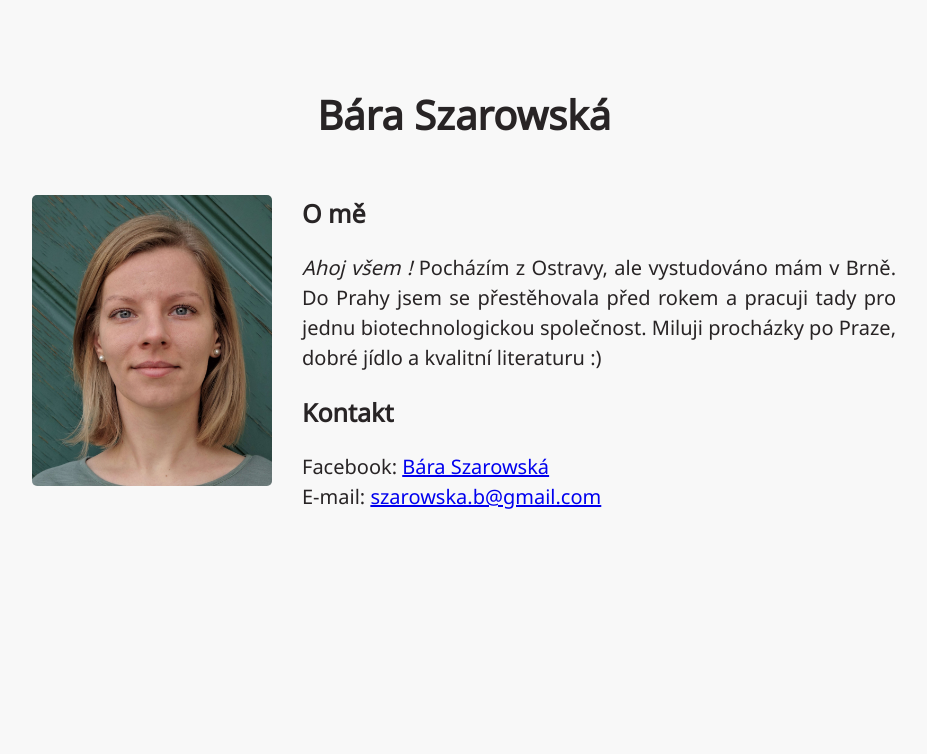
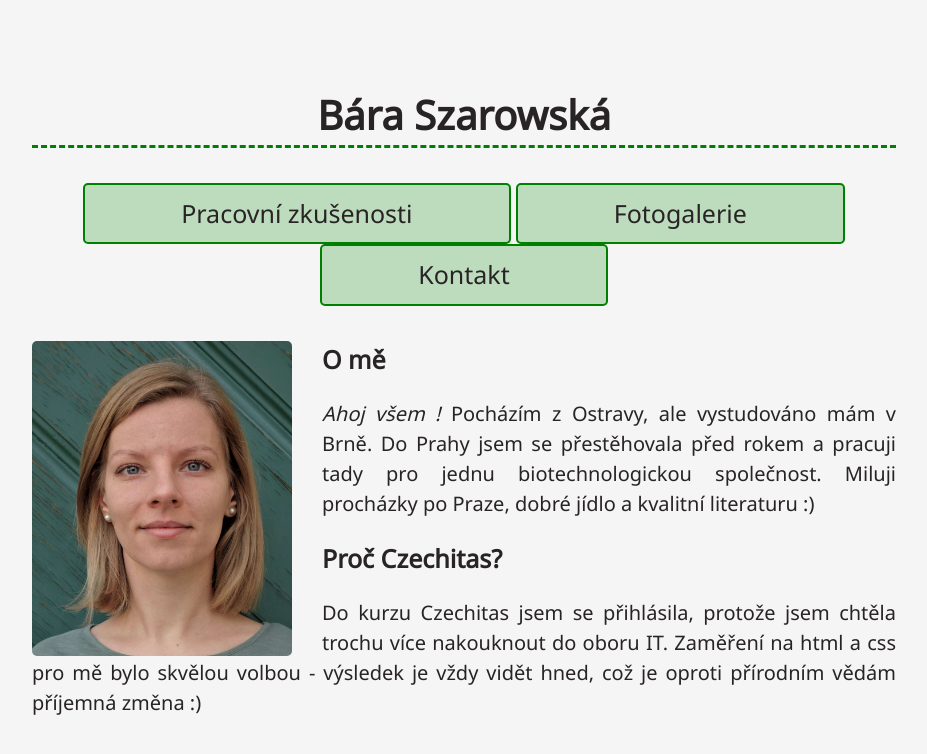
Before and after one commit to tvorimweb-2020-praha-podzim/du-01-vizitka-BaraSz, a plain HTML site: page ukol/index.html in a window 1280 px wide. Shown: the whole page, without its empty margins (176-1103 px from the left). Drawn offline with Linux system fonts and the light colour scheme.

Commit message:
Hotovo
Pridano menu a obrazky. Celkova uprava stranky.

```diff
--- /dev/null
+++ b/ukol/fotogalerie.css
@@ -0,0 +1,43 @@
+body {
+    color: #282425;
+    background-color:whitesmoke;
+    font-family: 'Noto Sans', sans-serif;
+    font-size: 20px;
+    text-align: justify;
+    padding: 50px 200px;
+    line-height: 1.5;
+}
+
+h1 {
+        font-size: 40px;
+        font-weight: bold;
+        text-align: center;
+        margin-bottom: 35px;
+        border-bottom: 3px dashed green;
+}
+
+img {
+    width: 32.5%;
+    border: 2px solid #756158;
+    border-radius: 10px;
+
+}
+
+.menu {
+    text-align: center;
+}
+
+.menu li {
+ display: inline-block;
+ font-size: 15px;
+ border: 2px solid green;
+ background-color: rgb(189, 220, 190);
+ border-radius: 5px;
+}
+
+.menu a {
+ color: #282425;
+ text-decoration: none;
+ padding: 10px 20px;
+ display: inline-block;
+}
--- a/ukol/index.html
+++ b/ukol/index.html
@@ -14,22 +14,35 @@
 </head>
 
 <body>
-        <h1> Bára Szarowská </h1>
+    <!--hlavicka-->
 
-    <img src="portret_zkomprimovany.jpg" alt="Bara Szarowska">
+    <h1> Bára Szarowská </h1>
 
-    <h2>O mě</h2>
+    <!--menu-->
+    <nav class="menu">
+        <ul>
+            <li><a href="prace.html">Pracovní zkušenosti</a></li>
+            <li><a href="fotogalerie.html">Fotogalerie</a></li>
+            <li><a href="kontakt.html">Kontakt</a></li>
+        </ul>
+    </nav>
 
-    <p>
-        <em>Ahoj všem !</em> Pocházím z Ostravy, ale vystudováno mám v Brně. Do Prahy jsem se přestěhovala před rokem a pracuji tady pro jednu biotechnologickou společnost. Miluji procházky po Praze, dobré jídlo a kvalitní literaturu :)
-    </p>
+    <!--obsah-->
+    <section class="obsah">
+        <img src="fotky/portret_zkomprimovany.jpg" alt="Bara Szarowska">
 
-    <h2>Kontakt</h2>
+        <h2>O mě</h2>
 
-    <p>
-        Facebook: <a href="https://www.facebook.com/bara.szarowska" target="_blank">Bára Szarowská</a><br>
-        E-mail: <a href="mailto:szarowska.b@gmail.com">szarowska.b@gmail.com</a>
-    </p>
+        <p>
+            <em>Ahoj všem !</em> Pocházím z Ostravy, ale vystudováno mám v Brně. Do Prahy jsem se přestěhovala před rokem a pracuji tady pro jednu biotechnologickou společnost. Miluji procházky po Praze, dobré jídlo a kvalitní literaturu :)
+        </p>
+
+        <h2>Proč Czechitas?</h2>
+        <p>
+            Do kurzu Czechitas jsem se přihlásila, protože jsem chtěla trochu více nakouknout do oboru IT. Zaměření na html a css pro mě bylo skvělou volbou - výsledek je vždy vidět hned, což je oproti přírodním vědám příjemná změna :)
+        </p>
+
+    </section>
 
 </body>
 
--- /dev/null
+++ b/ukol/kontakt.css
@@ -0,0 +1,58 @@
+body {
+    color: #282425;
+    background-color: rgb(248, 248, 248);
+    font-family: 'Noto Sans', sans-serif;
+    font-size: 20px;
+    text-align: justify;
+   padding: 50px 200px;
+    line-height: 1.5;
+}
+
+h1 {
+    font-size: 40px;
+    font-weight: bold;
+    text-align: center;
+    border-bottom: 3px dashed green;
+}
+
+
+
+.obsah {
+    line-height: 4;
+}
+
+/* potrebovala bych poradit, jak udelat mezi obrazky mezery, at nejsou tak nalepene na sebe a zaroven aby byl text zarovnan na jejich stred. Udelala jsem to tak, ze jsem "sladila" vysku radku a margin obrazku, ale nevim jestli to je uplne ta spravna cesta. Dekuji */
+
+img {
+    width: 50px;
+    height: 50px;
+    border-radius: 30%;
+    float: left;
+    margin-right: 20px;
+    margin-top: 1rem;
+
+
+
+}
+
+.menu {
+    text-align: center;
+
+
+}
+
+.menu li {
+    display: inline-block;
+    font-size: 15px;
+    border: 2px solid green;
+    background-color: rgb(189, 220, 190);
+    border-radius: 5px;
+}
+
+.menu a {
+ color: #282425;
+ text-decoration: none;
+ padding: 10px 20px;
+ display: inline-block;
+
+}
--- /dev/null
+++ b/ukol/prace.css
@@ -0,0 +1,44 @@
+body {
+    color: #282425;
+    background-color:whitesmoke;
+    font-family: 'Noto Sans', sans-serif;
+    font-size: 20px;
+    text-align: justify;
+    padding: 50px 200px;
+    line-height: 1.5;
+}
+
+h1 {
+        font-size: 40px;
+        font-weight: bold;
+        text-align: center;
+        margin-bottom: 35px;
+        border-bottom: 3px dashed green;
+}
+
+img {
+    float: left;
+    width: 320px;
+    margin-right: 20px;
+    margin-top: 10px;
+    border: 3px solid black;
+}
+
+.menu {
+       text-align: center;
+}
+.menu li {
+    display: inline-block;
+    font-size: 15px;
+    border: 2px solid green;
+    background-color: rgb(189, 220, 190);
+    border-radius: 5px;
+
+}
+
+.menu a {
+    color: #282425;
+    text-decoration: none;
+    padding: 10px 20px;
+    display: inline-block;
+}
--- a/ukol/style.css
+++ b/ukol/style.css
@@ -1,10 +1,10 @@
 body {
     color: #282425;
-    background-color: rgb(248, 248, 248);
+    background-color:whitesmoke;
     font-family: 'Noto Sans', sans-serif;
     font-size: 20px;
     text-align: justify;
-   padding: 50px 200px;
+    padding: 50px 200px;
     line-height: 1.5;
 
 }
@@ -13,7 +13,8 @@ h1 {
     font-size: 40px;
     font-weight: bold;
     text-align: center;
-    margin-bottom: 50px;
+    margin-bottom: 35px;
+    border-bottom: 3px dashed green;
 }
 
 h2 {
@@ -23,9 +24,39 @@ h2 {
 
 
 img {
-    width: 240px;
+    width: 260px;
     float: left;
     border-radius: 5px;
    margin-right: 30px;
 
 }
+
+/* Rada bych mezi bunkami nemela mezery a stale bych chtela zachovat jejich zelene ohraniceni. Jde to? Dekuji */
+
+.menu {
+    text-align: center;
+    margin-bottom: 35px;
+
+}
+
+ul {padding: 0;
+    margin: 0;
+}
+
+.menu li {
+    display: inline-block;
+    font-size: 25px;
+    background-color: rgb(189, 220, 190);
+    border: 2px solid green;
+    border-radius: 5px;
+
+
+}
+
+.menu a {
+    color: #282425;
+    text-decoration: none;
+    padding: 10px 96px;
+    display: inline-block;
+
+}
```
Also changed, not shown: ukol/fotogalerie.html (added, +43 -0 lines), ukol/kontakt.html (added, +42 -0 lines), ukol/prace.html (added, +33 -0 lines), ukol/fotky/facebook.png (added), ukol/fotky/ja ve stockholmu.jpg (added), ukol/fotky/linkedin.png (added), ukol/fotky/newyork.jpg (added), ukol/fotky/portret_zkomprimovany.jpg (renamed from ukol/portret_zkomprimovany.jpg), ukol/fotky/thajsko.jpg (added), ukol/fotky/turecko.jpg (added), ukol/fotky/zavinac.png (added), 1 other file.
